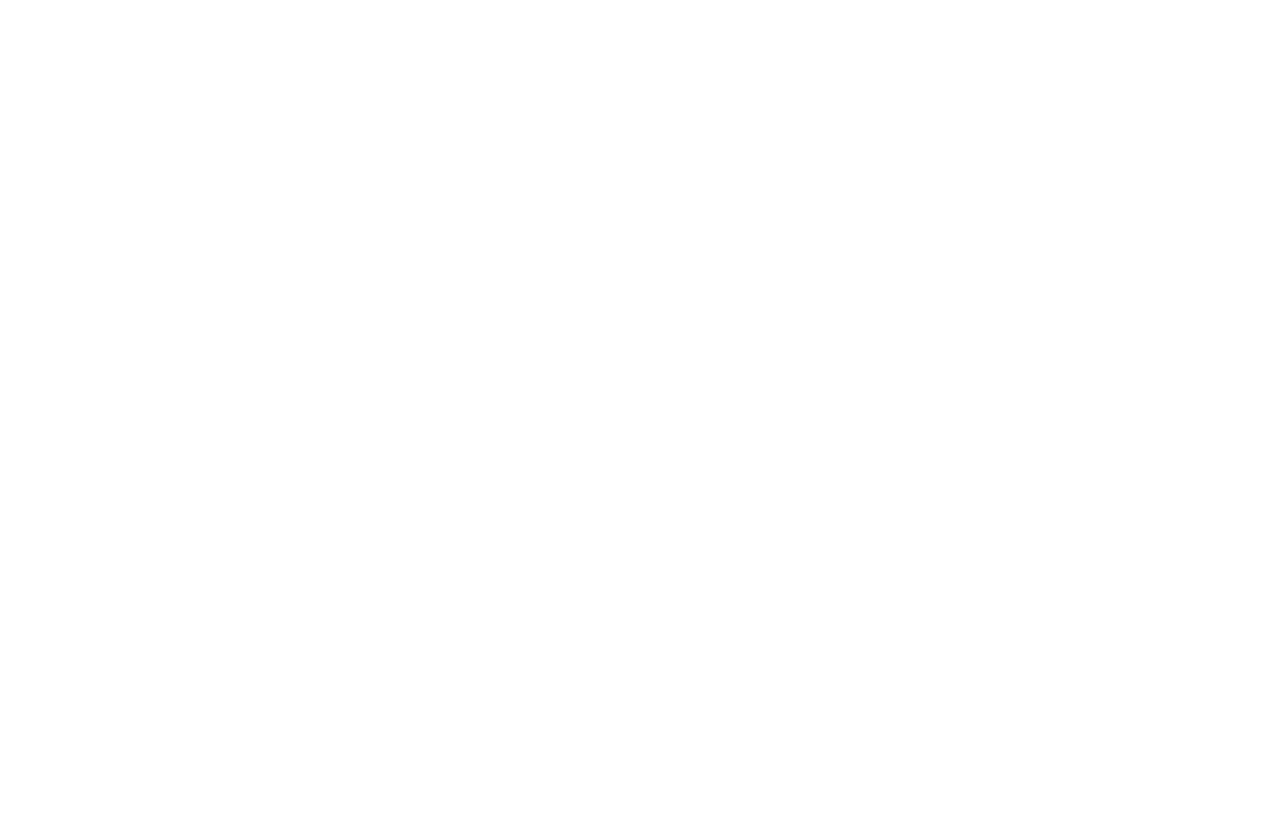
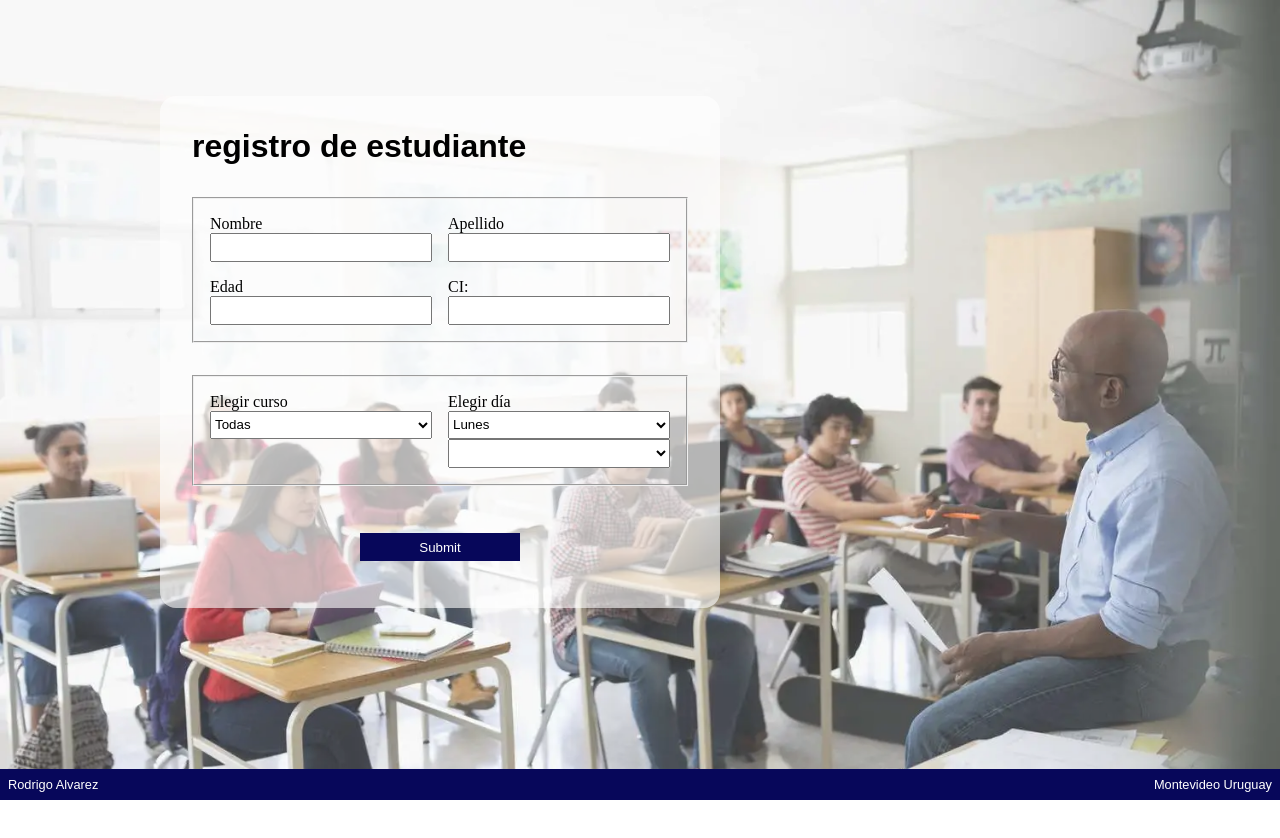
Before and after one commit to Romau1990/Javascript-CoderHouse, a plain HTML site: page Ejercicios/Entrega 2/index.html in a window 1280 px wide. Before the commit the page ends 800 px from the top, so only its background shows below. Drawn offline with Linux system fonts and the light colour scheme.

Commit message:
commit 2- trabajando con el DOM de JS

```diff
--- a/Ejercicios/Entrega 2/index.html
+++ b/Ejercicios/Entrega 2/index.html
@@ -1,11 +1,88 @@
 <!DOCTYPE html>
 <html lang="en">
+
 <head>
     <meta charset="UTF-8">
     <meta name="viewport" content="width=device-width, initial-scale=1.0">
-    <title>Document</title>
+    <title>Entrega 1</title>
+    <meta name="description" content="primera entrega de Coder centrada en una web educativa.">
+    <link rel="stylesheet" href="styles.css">
+    <script src="scripts.js" defer></script>
 </head>
+
 <body>
+    <header>
+        <nav></nav>
+    </header>
+    <div class="page-wrapper">
+        <section class="bg-img"></section>
+        <form class="app-form">
+            <h1>registro de estudiante</h1>
+            <fieldset>
+                <div>
+                    <label for="nombre">Nombre</label>
+                    <input id="nombre" type="text">
+                </div>
+                <div>
+                    <label for="apellido">Apellido</label>
+                    <input id="apellido" type="text">
+                </div>
+                <div>
+                    <label for="edad">Edad</label>
+                    <input id="edad" type="number">
+                </div>
+                <div>
+                    <label for="ci">CI:</label>
+                    <input id="ci" type="text">
+                </div>
+            </fieldset>
+
+            <fieldset>
+                <div>
+                    <label for="">Elegir curso</label>
+                    <select name="" id="">
+                        <option value="">Todas</option>
+                        <option value="">Programación</option>
+                        <option value="">Soporte IT</option>
+                        <option value="">Bases de datos</option>
+                        <option value="">Fullstack</option>
+                        <option value="">Ciencias de la computación</option>
+                        <option value="">Inteligencia Artificial</option>
+                        <option value="">Lógica de programación</option>
+                        <option value="">Diseño UX/UI</option>
+                    </select>
+                </div>
+
+                <div>
+                    <label for="">Elegir día</label>
+                    <select class="dia" name="" id="">
+                        <option value="">Lunes</option>
+                        <option value="">Martes</option>
+                        <option value="">Miercoles</option>
+                        <option value="">Jueves</option>
+                        <option value="">Viernes</option>
+                    </select>
+                    <!--acá aparecerán los horarios disponibles en base al día de forma dinámica-->
+                    <select name="" class="hora"></select>
+                </div>
+            </fieldset>
+
+            <input class="register-btn" type="submit">
+
+        </form>
+<!--
+        <section class="hidden-box">
+
+        </section> -->
+    </div>
+
+    <footer class="footer">
+        <div class="personal-info">
+            <p>Rodrigo Alvarez</p>
+            <p>Montevideo Uruguay</p>
+        </div>
+    </footer>
 
 </body>
+
 </html>
--- a/Ejercicios/Entrega 2/scripts.js
+++ b/Ejercicios/Entrega 2/scripts.js
@@ -0,0 +1,23 @@
+
+
+let registerButton = document.querySelector('.register-btn');
+let form = document.querySelector('.app-form')
+let nameInput = document.querySelector('.nombre')
+let surnameInput = document.querySelector('.apellido')
+let ageInput = document.querySelector('.edad')
+let ciInput = document.querySelector('.ci')
+
+
+form.addEventListener('submit', (event) =>{
+    event.preventDefault();
+})
+
+
+registerButton.addEventListener('click',()=>{
+   //cuando hago click me crea un elemento
+   let infoContainer = document.createElement('div');
+   //doy formato preexistente de mi CSS
+   infoContainer.classList.add('hidden-box');
+   //muestro en pantalla el elemento
+   body.appendChild(infoContainer);
+})
--- a/Ejercicios/Entrega 2/styles.css
+++ b/Ejercicios/Entrega 2/styles.css
@@ -0,0 +1,98 @@
+/*General settings*/
+
+:root{
+    --main-color: rgb(7, 7, 90);
+}
+
+*{
+    box-sizing: border-box;
+    margin: 0;
+    padding: 0;
+}
+
+
+h1,h2,h3,p,a,li{
+    font-family:sans-serif;
+}
+
+.page-wrapper{
+    margin: auto;
+    padding-top: 6rem;
+    max-width: 60rem;
+    display: flex;
+    column-gap: 2rem;
+    height: 120vh;
+}
+
+
+.bg-img{
+    background-image:url("images/edu-bg.webp");
+    background-size: cover;
+    background-repeat: no-repeat;
+    position: fixed;
+    /* background-attachment: fixed; */
+    inset: 0;
+    opacity: .8;
+    z-index: -1;
+}
+
+
+
+.app-form{
+    background-color:rgba(255,255,255,.6);
+    height: 32rem;
+    width: 35rem;
+    border-radius: 1rem;
+    padding: 2rem;
+
+    display: flex;
+    flex-flow: column wrap;
+    row-gap: 2rem;
+}
+
+fieldset{
+    padding: 1rem;
+    display: flex;
+    flex-flow: row wrap;
+    justify-content: left;
+    gap: 1rem;
+}
+
+fieldset div{
+    flex: 1 1 40%;
+}
+
+input, select{
+    height: 1.8rem;
+    width: 100%;
+}
+
+.register-btn{
+    height: 1.8rem;
+    width: 10rem;
+    margin: auto;
+    background-color: #07075A;
+    border: none;
+    color: white;
+    cursor: pointer;
+}
+
+.personal-info{
+    display: flex;
+    justify-content: space-between;
+    width: 100%;
+    position: fixed;
+    bottom: 0;
+    background-color: var(--main-color);
+    color: white;
+    font-size: .8rem;
+    padding: .5rem;
+}
+
+
+.hidden-box{
+    background-color:rgba(255,255,255,.6);
+    width: 25rem;
+    min-height: 20rem;
+    border-radius: 1rem;
+}
```
Also changed, not shown: Ejercicios/Entrega 2/images/edu-bg.webp (added).
